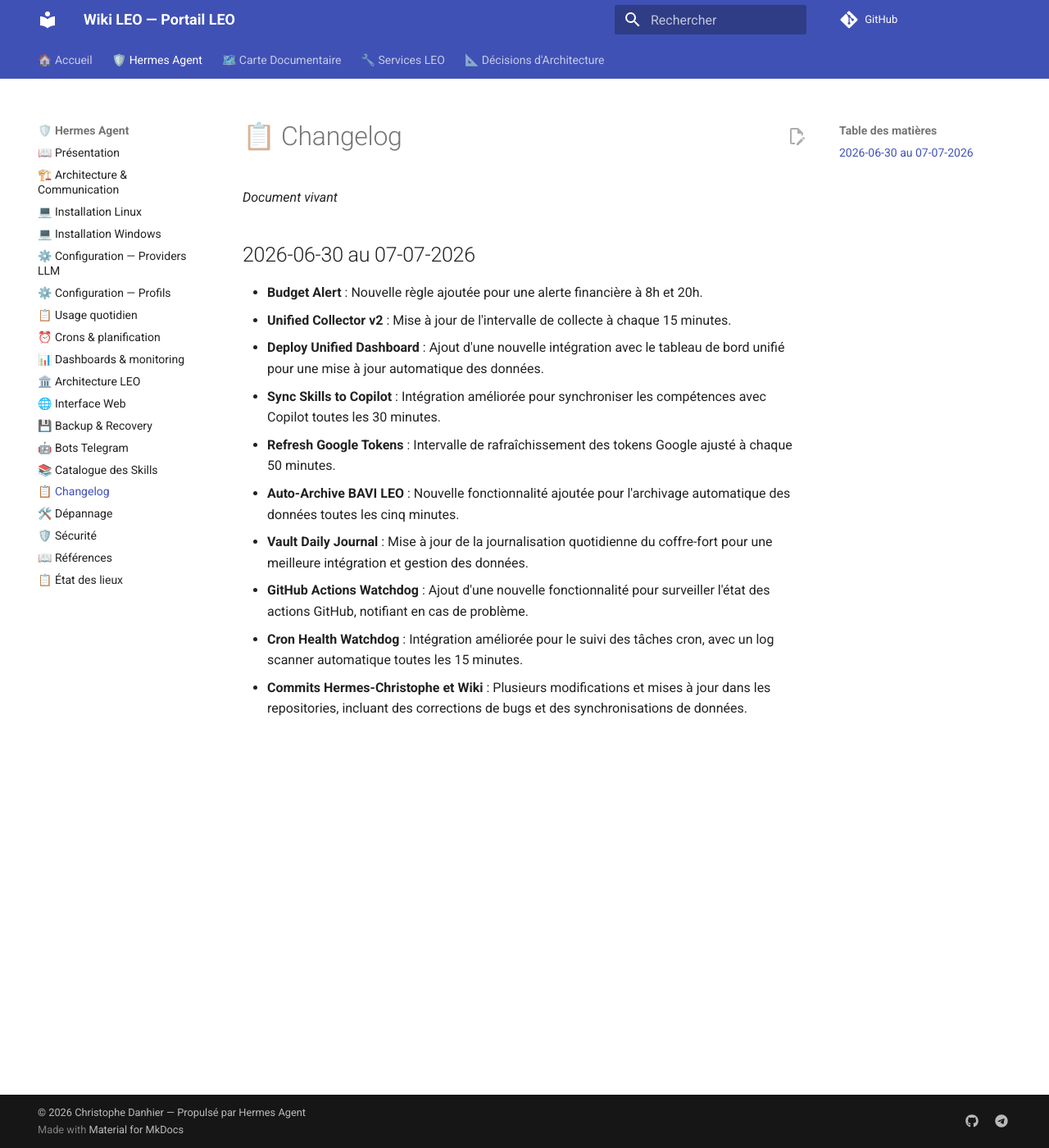
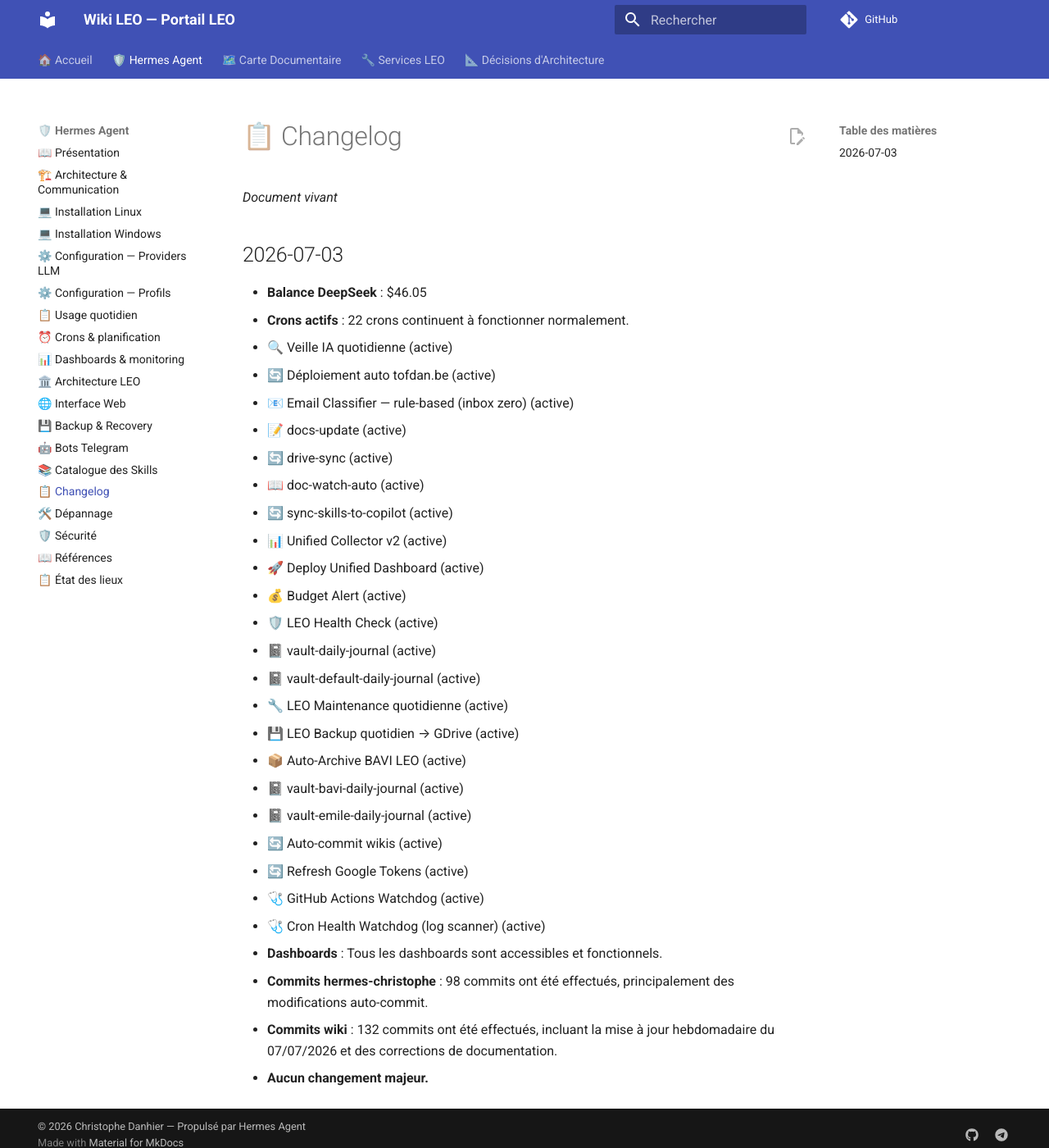
Before and after one commit to christophedanhier-hash/hermes-wiki, an MkDocs documentation site: the page built from docs/hermes/changelog.md, in a window 1280 px wide and 1400 px high. Shown: the whole window at 82% size. Built offline with MkDocs 1.6.1 and Material for MkDocs 9.7.7, drawn with Linux system fonts in a browser that asks for light colours; comment, search, counter and statistics services are not loaded.

Commit message:
docs: mise à jour hebdomadaire du 07/07/2026

```diff
--- a/docs/hermes/changelog.md
+++ b/docs/hermes/changelog.md
@@ -2,15 +2,33 @@
 
 *Document vivant*
 
-## 2026-06-30 au 07-07-2026
+## 2026-07-03
 
-- **Budget Alert** : Nouvelle règle ajoutée pour une alerte financière à 8h et 20h.
-- **Unified Collector v2** : Mise à jour de l'intervalle de collecte à chaque 15 minutes.
-- **Deploy Unified Dashboard** : Ajout d'une nouvelle intégration avec le tableau de bord unifié pour une mise à jour automatique des données.
-- **Sync Skills to Copilot** : Intégration améliorée pour synchroniser les compétences avec Copilot toutes les 30 minutes.
-- **Refresh Google Tokens** : Intervalle de rafraîchissement des tokens Google ajusté à chaque 50 minutes.
-- **Auto-Archive BAVI LEO** : Nouvelle fonctionnalité ajoutée pour l'archivage automatique des données toutes les cinq minutes.
-- **Vault Daily Journal** : Mise à jour de la journalisation quotidienne du coffre-fort pour une meilleure intégration et gestion des données.
-- **GitHub Actions Watchdog** : Ajout d'une nouvelle fonctionnalité pour surveiller l'état des actions GitHub, notifiant en cas de problème.
-- **Cron Health Watchdog** : Intégration améliorée pour le suivi des tâches cron, avec un log scanner automatique toutes les 15 minutes.
-- **Commits Hermes-Christophe et Wiki** : Plusieurs modifications et mises à jour dans les repositories, incluant des corrections de bugs et des synchronisations de données.
+- **Balance DeepSeek** : $46.05
+- **Crons actifs** : 22 crons continuent à fonctionner normalement.
+  - 🔍 Veille IA quotidienne (active)
+  - 🔄 Déploiement auto tofdan.be (active)
+  - 📧 Email Classifier — rule-based (inbox zero) (active)
+  - 📝 docs-update (active)
+  - 🔄 drive-sync (active)
+  - 📖 doc-watch-auto (active)
+  - 🔄 sync-skills-to-copilot (active)
+  - 📊 Unified Collector v2 (active)
+  - 🚀 Deploy Unified Dashboard (active)
+  - 💰 Budget Alert (active)
+  - 🛡️ LEO Health Check (active)
+  - 📓 vault-daily-journal (active)
+  - 📓 vault-default-daily-journal (active)
+  - 🔧 LEO Maintenance quotidienne (active)
+  - 💾 LEO Backup quotidien → GDrive (active)
+  - 📦 Auto-Archive BAVI LEO (active)
+  - 📓 vault-bavi-daily-journal (active)
+  - 📓 vault-emile-daily-journal (active)
+  - 🔄 Auto-commit wikis (active)
+  - 🔄 Refresh Google Tokens (active)
+  - 🩺 GitHub Actions Watchdog (active)
+  - 🩺 Cron Health Watchdog (log scanner) (active)
+- **Dashboards** : Tous les dashboards sont accessibles et fonctionnels.
+- **Commits hermes-christophe** : 98 commits ont été effectués, principalement des modifications auto-commit.
+- **Commits wiki** : 132 commits ont été effectués, incluant la mise à jour hebdomadaire du 07/07/2026 et des corrections de documentation.
+- **Aucun changement majeur.**
```
Also changed, not shown: docs/hermes/architecture.md (+20 -17 lines).
